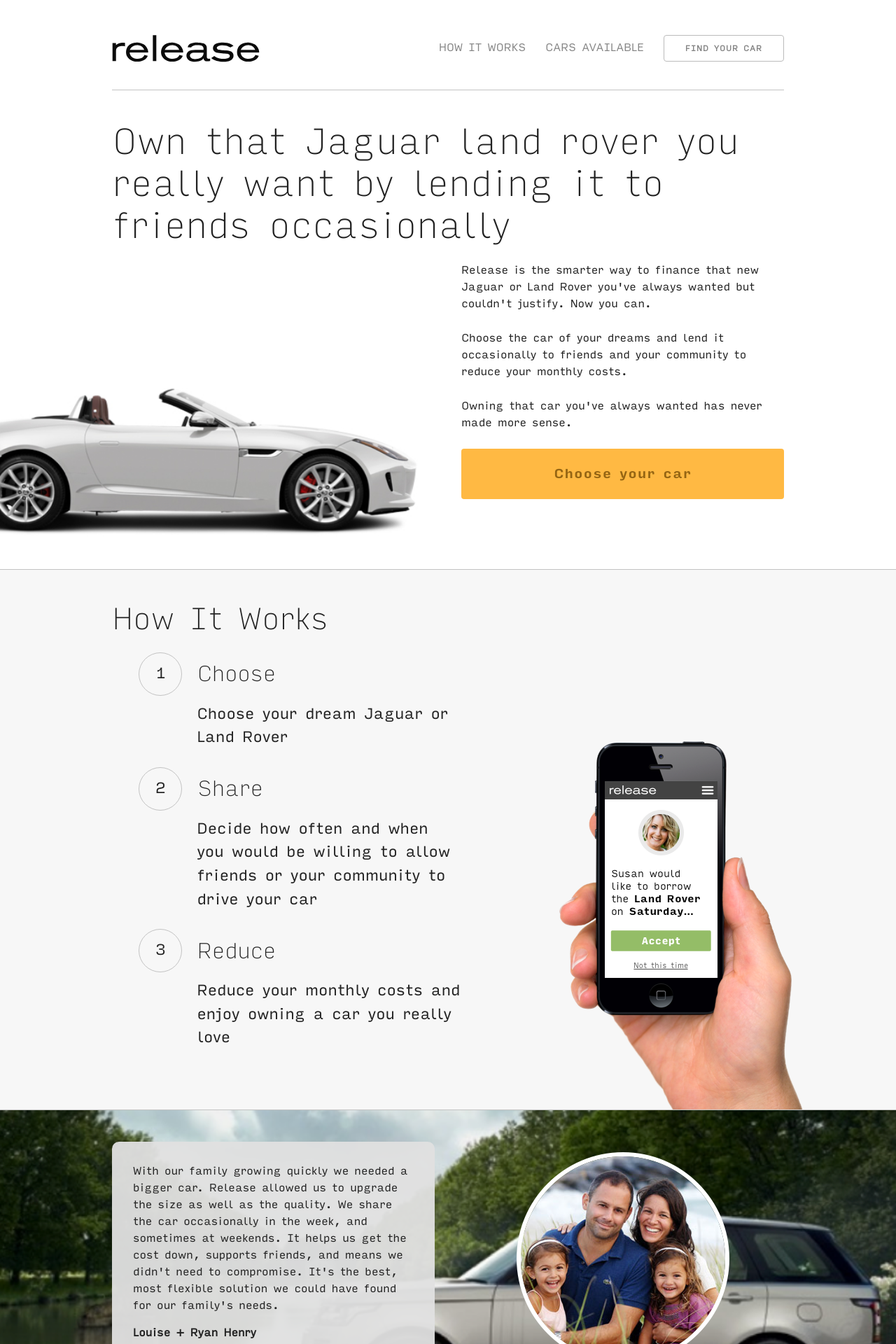
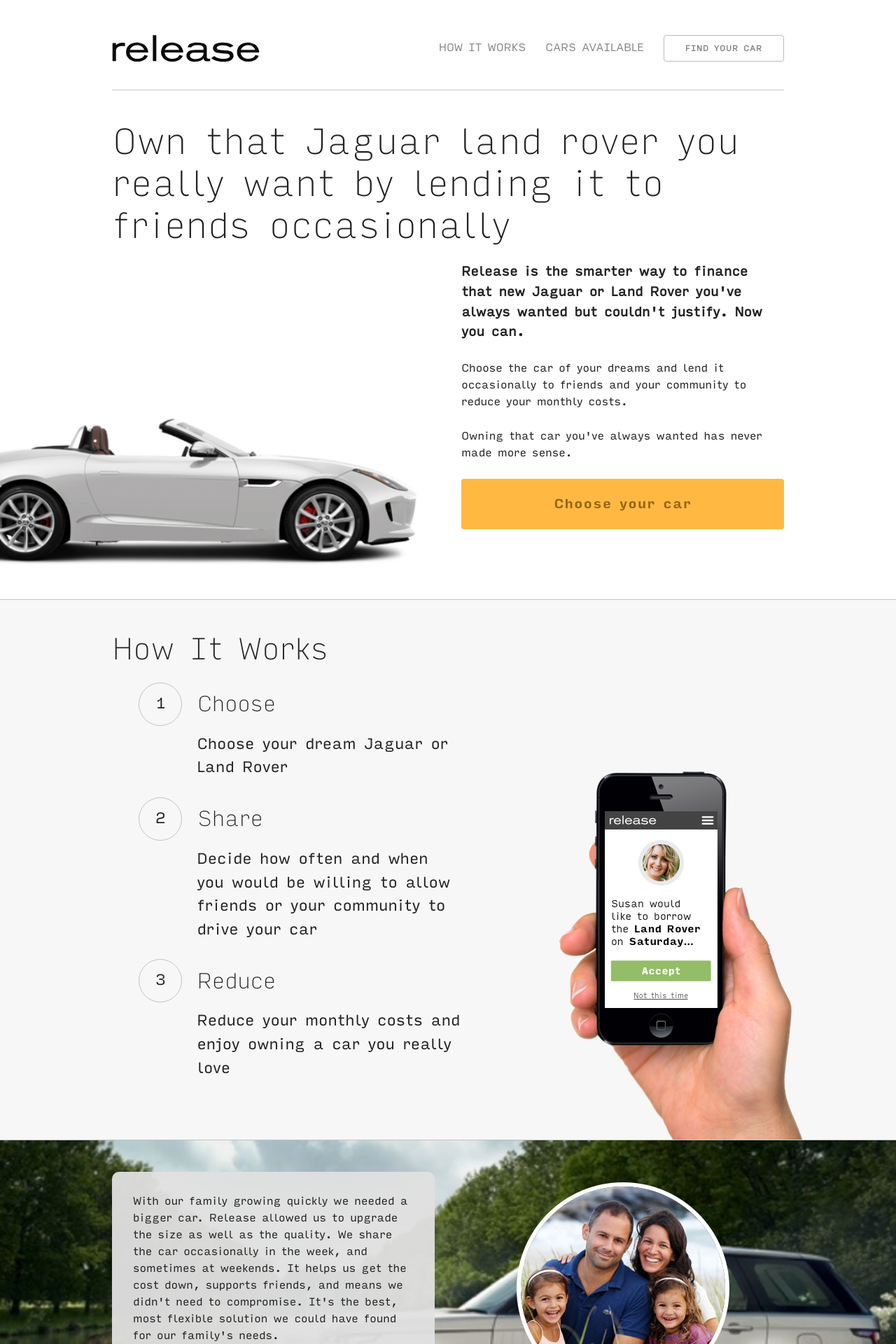
Before and after one commit to releasefinance/releasefinance.github.io, a Jekyll site: the page built from index.html, in a window 1280 px wide. Shown: the top 1920 px of the page at 70% size. Built offline with Jekyll 4.4.1, drawn with Linux system fonts in a browser that asks for light colours; nearby versions of some CDN libraries; comment, search, counter and statistics services are not loaded.

Commit message:
Update index.html

```diff
--- a/index.html
+++ b/index.html
@@ -8,7 +8,7 @@
 intro:
   header : Own that Jaguar land rover you really want by lending it to friends occasionally
   desc   : |
-    <p>Release is the smarter way to finance that new Jaguar or Land Rover you've always wanted but couldn't justify. Now you can.</p>
+    <p class="lead"><strong>Release is the smarter way to finance that new Jaguar or Land Rover you've always wanted but couldn't justify. Now you can.</strong></p>
     <p>Choose the car of your dreams and lend it occasionally to friends and your community to reduce your monthly costs.</p>
      <p>Owning that car you've always wanted has never made more sense.</p>
   cta    : Choose your car
```
